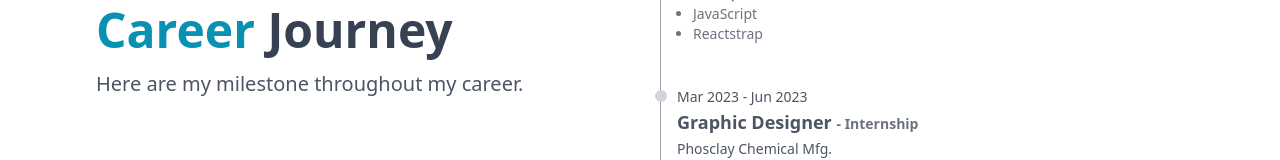
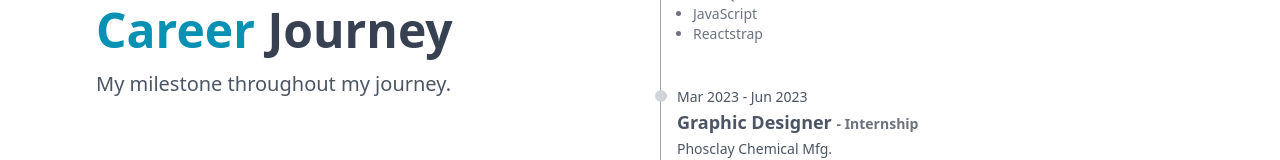
Before and after one commit to rookieSeason/lester-gatpolintan, a React (Vite) app: page / in a window 1280 px wide. Shown: the part 2848-3008 px from the top of the page. Built offline with nearby package versions, Linux system fonts and the light colour scheme; a web font is replaced by a local one.

Commit message:
screen height adjusted

```diff
--- a/src/pages/Work.jsx
+++ b/src/pages/Work.jsx
@@ -79,7 +79,7 @@ function Work() {
     },
   ];
   return (
-    <div className="w-screen h-screen bg-white dark:bg-[#243447]">
+    <div className="min-w-screen min-h-screen bg-white dark:bg-[#243447]">
       <div className="grid md:grid-cols-2 py-12 gap-2">
         <div className="my-auto">
           <h1 className="animate-float pl-8 font-bold text-left sm:pl-24 text-3xl sm:text-5xl text-gray-700 dark:text-gray-200 pt-8">
@@ -87,7 +87,7 @@ function Work() {
             Journey
           </h1>
           <p className="pl-8 sm:pl-24 text-md sm:text-xl text-gray-600 dark:text-gray-300 my-4">
-            Here are my milestone throughout my career.
+            My milestone throughout my journey.
           </p>
         </div>
         <div className="px-4">
```
